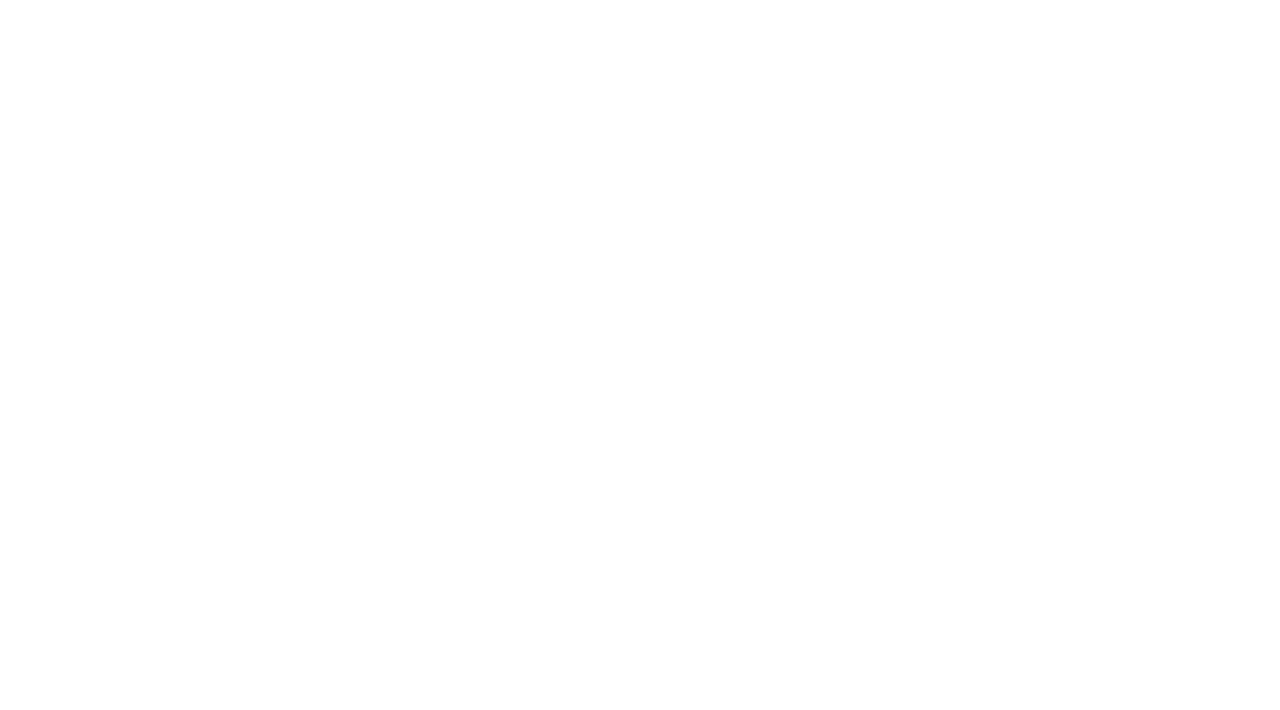
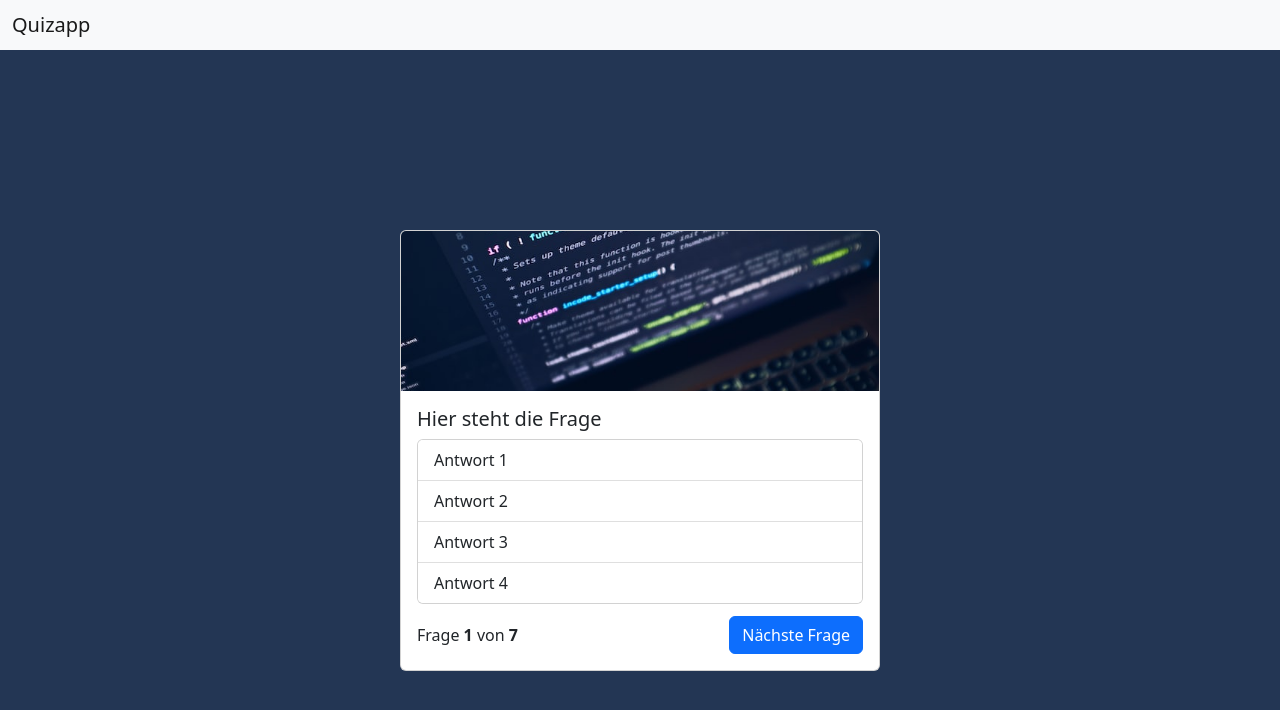
Before and after one commit to Reaper922/QuizApp_DA, a plain HTML site: page index.html in a window 1280 px wide. Drawn offline with nearby package versions, Linux system fonts and the light colour scheme.

Commit message:
Initial commit

```diff
--- a/index.html
+++ b/index.html
@@ -7,14 +7,48 @@
     <meta name="viewport" content="width=device-width, initial-scale=1.0, user-scalable=0">
 
     <title>Quizapp</title>
-    <link rel="shortcut icon" href="favicon.ico" type="image/x-icon">
-    <link href="https://cdn.jsdelivr.net/npm/bootstrap@5.2.0/dist/css/bootstrap.min.css" rel="stylesheet" integrity="sha384-gH2yIJqKdNHPEq0n4Mqa/HGKIhSkIHeL5AyhkYV8i59U5AR6csBvApHHNl/vI1Bx" crossorigin="anonymous">
+    <link rel="shortcut icon" href="favicon.png" type="image/x-icon">
+    <link href="https://cdn.jsdelivr.net/npm/bootstrap@5.2.0/dist/css/bootstrap.min.css" rel="stylesheet"
+        integrity="sha384-gH2yIJqKdNHPEq0n4Mqa/HGKIhSkIHeL5AyhkYV8i59U5AR6csBvApHHNl/vI1Bx" crossorigin="anonymous">
     <link rel="stylesheet" href="style.css">
-    <script src="https://cdn.jsdelivr.net/npm/bootstrap@5.2.0/dist/js/bootstrap.bundle.min.js" integrity="sha384-A3rJD856KowSb7dwlZdYEkO39Gagi7vIsF0jrRAoQmDKKtQBHUuLZ9AsSv4jD4Xa" crossorigin="anonymous"></script>
+    <script src="https://cdn.jsdelivr.net/npm/bootstrap@5.2.0/dist/js/bootstrap.bundle.min.js"
+        integrity="sha384-A3rJD856KowSb7dwlZdYEkO39Gagi7vIsF0jrRAoQmDKKtQBHUuLZ9AsSv4jD4Xa"
+        crossorigin="anonymous"></script>
+    <script defer src="questions.js"></script>
     <script defer src="script.js"></script>
 </head>
 
 <body>
+    <header>
+        <nav class="navbar bg-light">
+            <div class="container-fluid">
+                <span class="navbar-brand mb-0 h1">Quizapp</span>
+            </div>
+        </nav>
+    </header>
+
+    <main>
+        <div class="card question-card">
+            <img src="./img/card_bg.jpg" class="card-img-top card-image" alt="Laptop">
+            <div class="card-body">
+              <h5 class="card-title" id="question">Hier steht die Frage</h5>
+              <div class="card">
+                <ul class="list-group list-group-flush">
+                  <li class="list-group-item answer" id="answer-1">Antwort 1</li>
+                  <li class="list-group-item answer" id="answer-2">Antwort 2</li>
+                  <li class="list-group-item answer" id="answer-3">Antwort 3</li>
+                  <li class="list-group-item answer" id="answer-4">Antwort 4</li>
+                </ul>
+              </div>
+              <div class="card-navigation">
+                <div>
+                    <span>Frage </span><b id="current-question">1</b><span> von </span><b id="question-amount">7</b>
+                </div>
+                <a href="#" class="btn btn-primary">Nächste Frage</a>
+              </div>
+            </div>
+          </div>
+    </main>
 
 </body>
 
--- /dev/null
+++ b/questions.js
@@ -0,0 +1,10 @@
+questions = [
+    {
+        "question": "",
+        "answer1": "",
+        "answer2": "",
+        "answer3": "",
+        "answer4": "",
+        "rightAnswer": 1
+    }
+];
--- a/style.css
+++ b/style.css
@@ -0,0 +1,39 @@
+html {
+    height: 100vh;
+}
+
+body {
+    height: 100%;
+    background: #233654;
+}
+
+main {
+    display: flex;
+    justify-content: center;
+    align-items: center;
+    height: 100%;
+}
+
+.question-card {
+    width: 30rem;
+}
+
+.card-image {
+    height: 10rem;
+    object-fit: cover;
+}
+
+.answer {
+    cursor: pointer;
+}
+
+.answer:hover {
+    background: rgb(200, 200, 200);
+}
+
+.card-navigation {
+    display: flex;
+    justify-content: space-between;
+    align-items: center;
+    margin-top: 12px;
+}
```
Also changed, not shown: favicon.png (added), img/card_bg.jpg (added).
